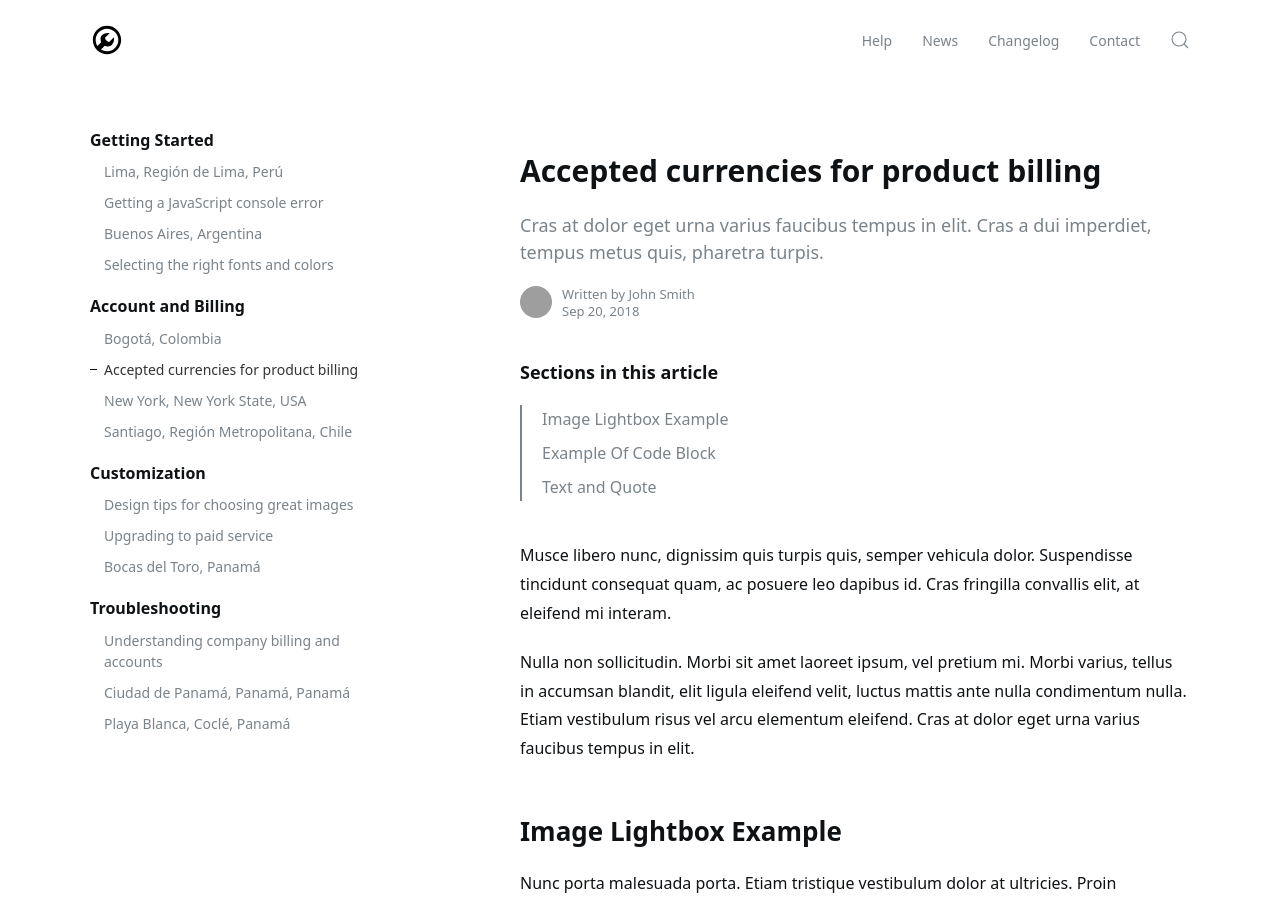
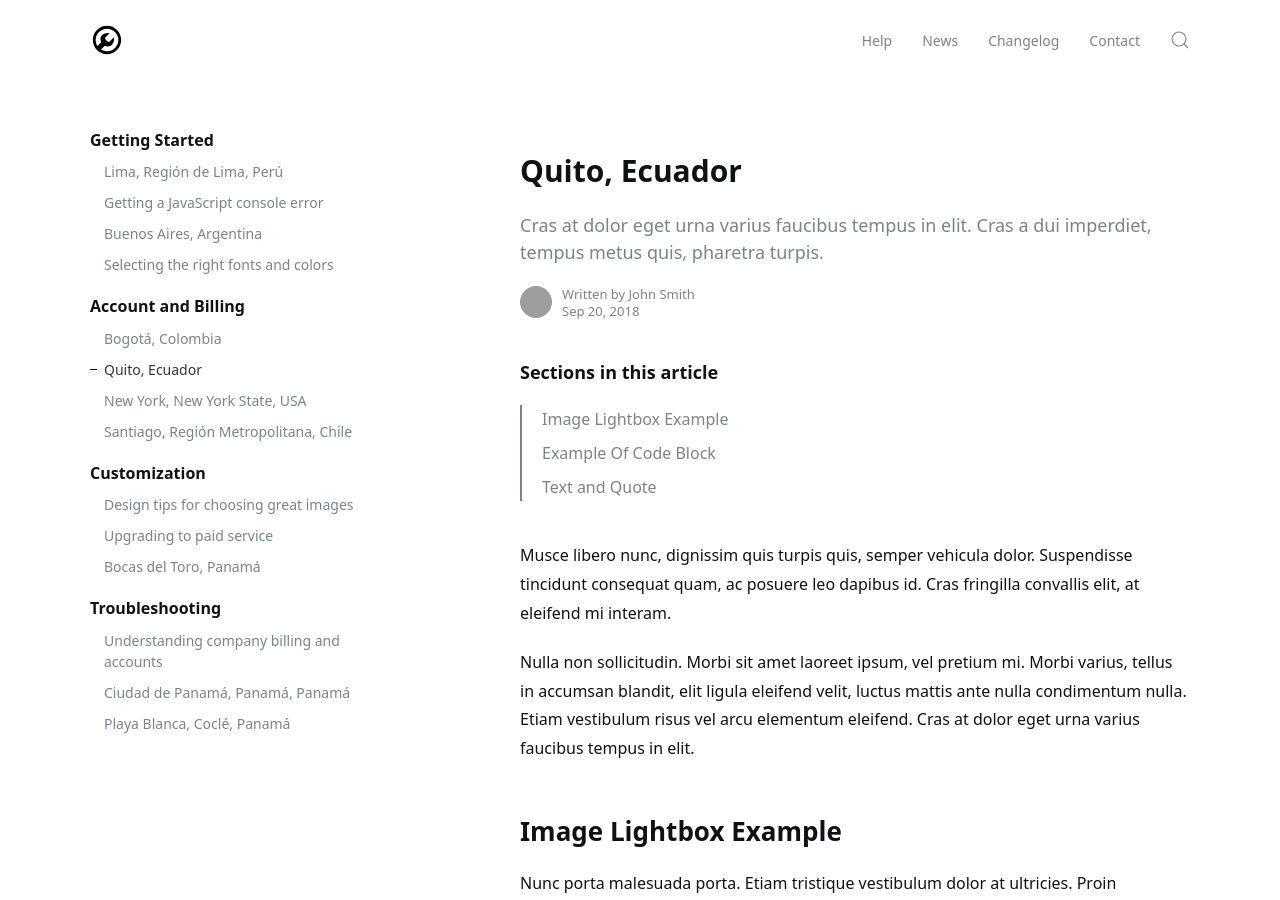
Before and after one commit to jelmii/jelmii.github.io, a Jekyll site: the page built from _docs/posts.md, in a window 1280 px wide and 900 px high. Built offline with Jekyll 4.4.1, drawn with Linux system fonts in a browser that asks for light colours; grey boxes are pictures that could not be loaded.

Commit message:
Update posts.md

```diff
--- a/_docs/posts.md
+++ b/_docs/posts.md
@@ -1,6 +1,6 @@
 ---
 layout: doc
-title: Accepted currencies for product billing
+title: Quito, Ecuador
 subtitle: Cras at dolor eget urna varius faucibus tempus in elit. Cras a dui imperdiet, tempus metus quis, pharetra turpis.
 author:
 tags: featured
```
